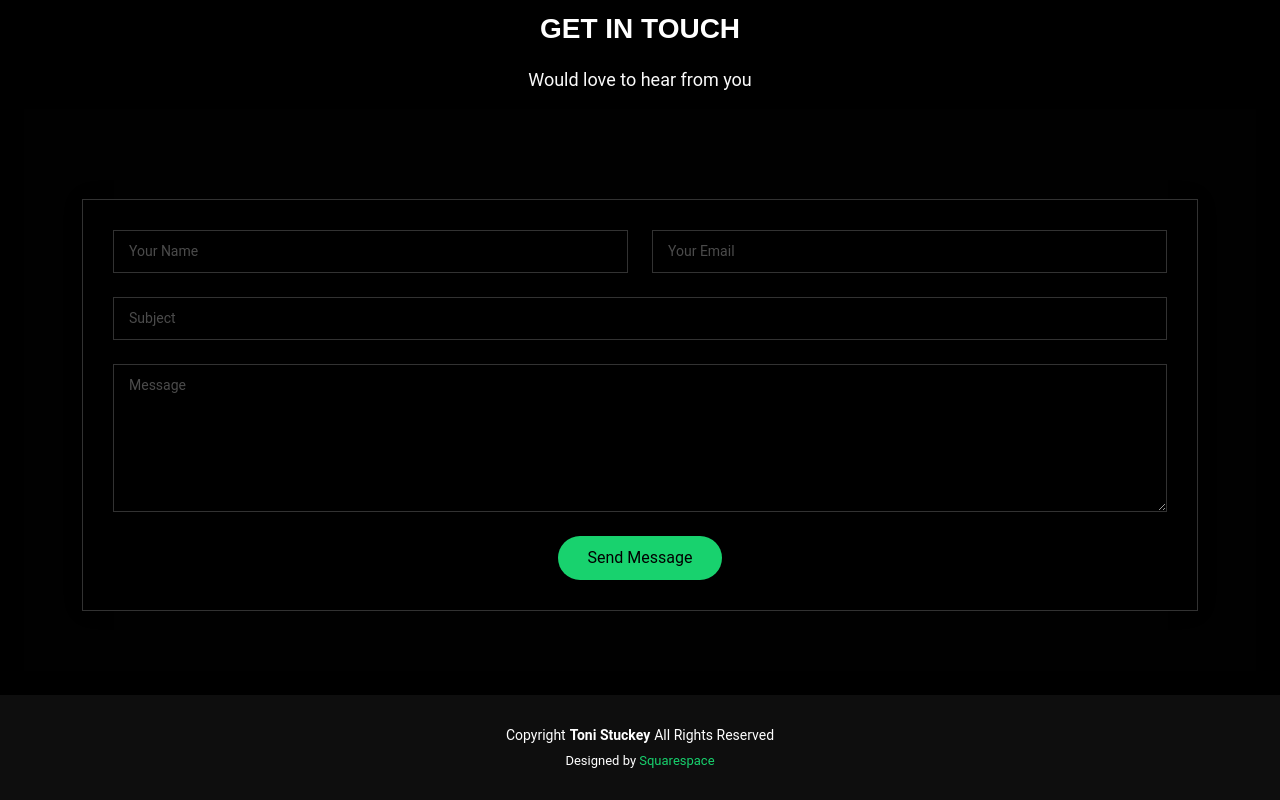
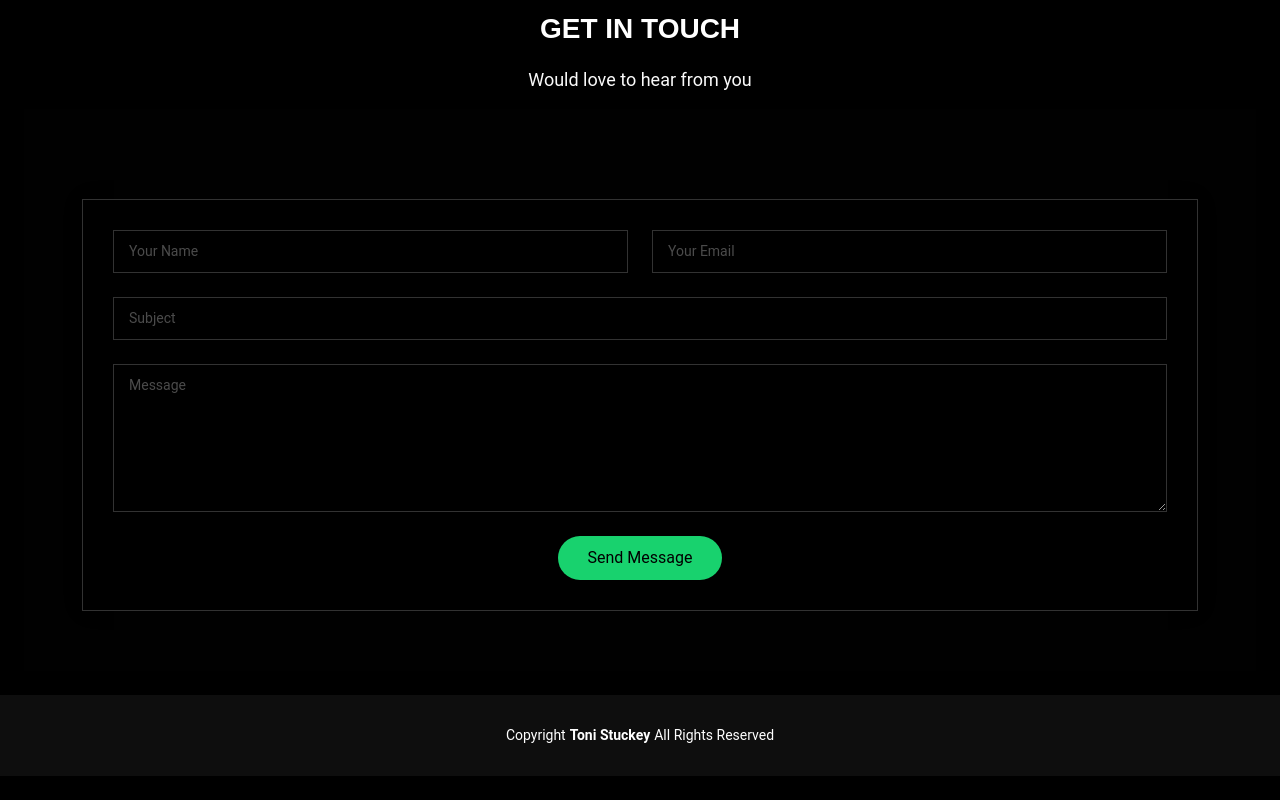
Before and after one commit to newcharmingdev7/toni-portfolio, a Next.js app: page / in a window 1280 px wide. Shown: the part 2460-3260 px from the top of the page. After the commit the page ends 3236 px from the top, so only its background shows below. Built offline with nearby package versions, Linux system fonts and the light colour scheme.

Commit message:
Update Footer.js

```diff
--- a/src/components/ui/Footer.js
+++ b/src/components/ui/Footer.js
@@ -4,9 +4,6 @@ const Footer = () => {
       <span>Copyright</span>
       <strong className="px-1 sitename">Toni Stuckey</strong>
       <span>All Rights Reserved</span>
-      <div className="credits">
-        Designed by <a href="https://www.squarespace.com/">Squarespace</a>
-      </div>
       <a
         href="#"
         id="scroll-top"
```
